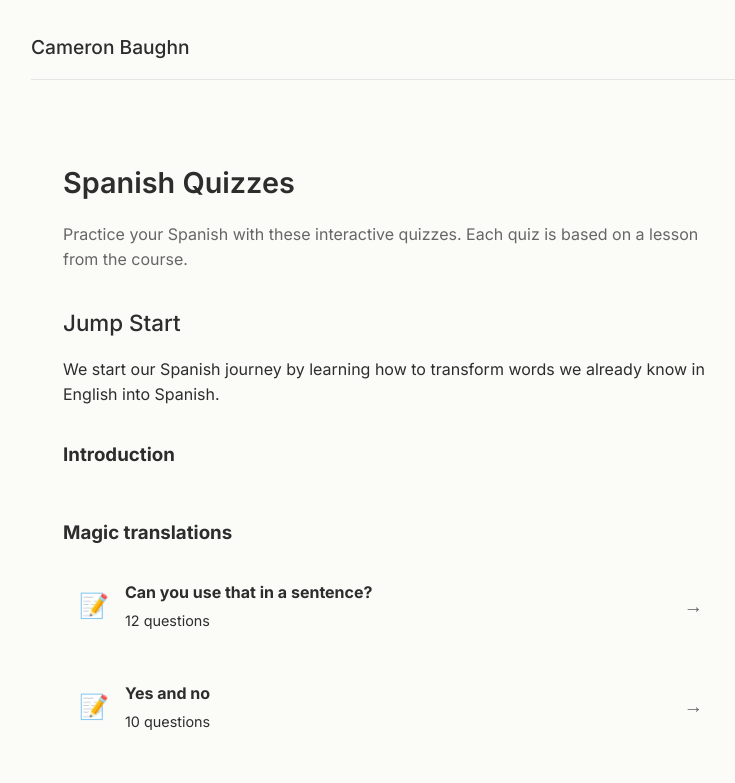
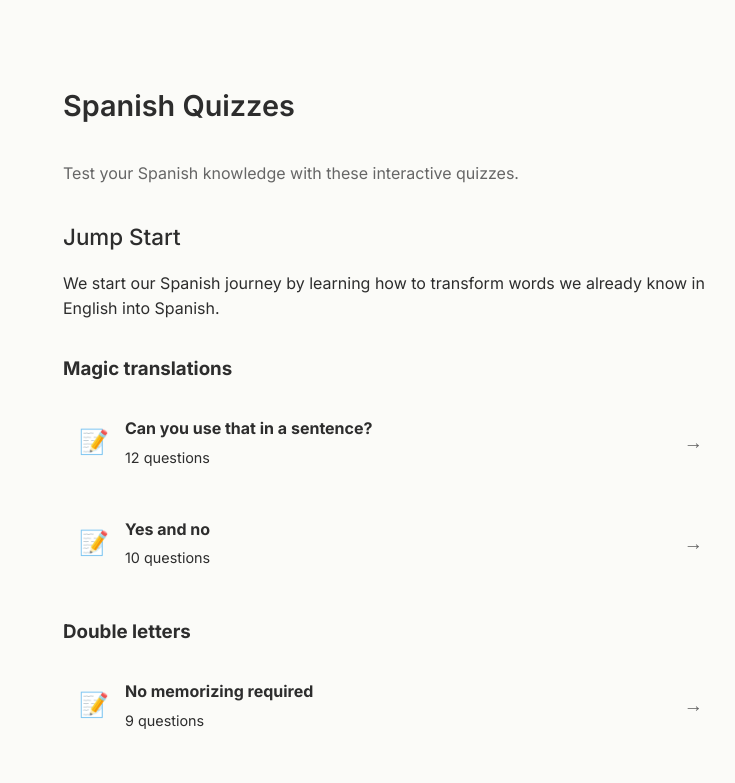
Before and after one commit to cambaughn/cambaughndotcom, a Next.js app: page /forge/quizzes in a window 1280 px wide. Shown: the top 783 px of the page, without its empty margins (249-984 px from the left). Built offline with nearby package versions, Linux system fonts and the light colour scheme.

Commit message:
Conditionally render navbar

```diff
--- /dev/null
+++ b/src/app/forge/quizzes/layout.tsx
@@ -0,0 +1,25 @@
+import type { Metadata } from "next";
+import { Inter } from "next/font/google";
+import "@/app/globals.css";
+
+const inter = Inter({
+  subsets: ["latin"],
+  variable: "--font-inter",
+});
+
+export const metadata: Metadata = {
+  title: "Spanish Quizzes",
+  description: "Interactive Spanish quizzes",
+};
+
+export default function QuizzesLayout({
+  children,
+}: Readonly<{
+  children: React.ReactNode;
+}>) {
+  return (
+    <div className={inter.variable}>
+      {children}
+    </div>
+  );
+}
--- a/src/app/forge/quizzes/page.tsx
+++ b/src/app/forge/quizzes/page.tsx
@@ -64,9 +64,7 @@ export default function QuizzesPage() {
   if (loading) {
     return (
       <div className={styles.page}>
-        <main className={styles.main}>
         <div className={styles.loading}>Loading quizzes...</div>
-        </main>
       </div>
     );
   }
@@ -74,9 +72,7 @@ export default function QuizzesPage() {
   if (error) {
     return (
       <div className={styles.page}>
-        <main className={styles.main}>
         <div className={styles.error}>Error: {error}</div>
-        </main>
       </div>
     );
   }
@@ -85,15 +81,36 @@ export default function QuizzesPage() {
     return null;
   }
 
+  // Filter units and sections to only show those with active quizzes
+  const activeUnits = appData.units
+    .map(unit => ({
+      ...unit,
+      sections: unit.sections
+        .map(section => ({
+          ...section,
+          lessons: section.lessons.filter(lesson => lesson.type === 'drill' && lesson.quiz)
+        }))
+        .filter(section => section.lessons.length > 0)
+    }))
+    .filter(unit => unit.sections.length > 0);
+
+  if (activeUnits.length === 0) {
     return (
       <div className={styles.page}>
-      <main className={styles.main}>
+        <p className={styles.description}>
+          No active quizzes available at the moment.
+        </p>
+      </div>
+    );
+  }
+
+  return (
+    <div className={styles.page}>
       <h1>Spanish Quizzes</h1>
       <p className={styles.description}>
-          Practice your Spanish with these interactive quizzes. Each quiz is based on a lesson from the course.
+        Test your Spanish knowledge with these interactive quizzes.
       </p>
-
-        {appData.units.map((unit) => (
+      {activeUnits.map((unit) => (
         <div key={unit.id} className={styles.unit}>
           <h2>{unit.title}</h2>
           <p>{unit.description}</p>
@@ -103,9 +120,7 @@ export default function QuizzesPage() {
               <h3>{section.title}</h3>
 
               <div className={styles.lessons}>
-                  {section.lessons
-                    .filter(lesson => lesson.type === 'drill')
-                    .map((lesson) => (
+                {section.lessons.map((lesson) => (
                   <Link
                     key={lesson.id}
                     href={`/forge/quizzes/${lesson.id}`}
@@ -126,7 +141,6 @@ export default function QuizzesPage() {
           ))}
         </div>
       ))}
-      </main>
     </div>
   );
 }
--- a/src/app/globals.css
+++ b/src/app/globals.css
@@ -26,7 +26,10 @@ body {
 }
 
 main {
-  flex: 1 0 auto;
+  flex: 1;
+  display: flex;
+  flex-direction: column;
+  width: 100%;
 }
 
 nav {
--- a/src/app/layout.tsx
+++ b/src/app/layout.tsx
@@ -1,8 +1,8 @@
 import type { Metadata } from "next";
 import { Inter } from "next/font/google";
 import "./globals.css";
-import Link from 'next/link';
-import Footer from '@/components/Footer';
+import Navigation from '@/components/Navigation';
+import FooterWrapper from '@/components/FooterWrapper';
 
 const inter = Inter({
   subsets: ["latin"],
@@ -30,15 +30,9 @@ export default function RootLayout({
   return (
     <html lang="en">
       <body className={inter.variable}>
-        <header>
-          <nav>
-            <Link href="/" className="site-title">
-              Cameron Baughn
-            </Link>
-          </nav>
-        </header>
+        <Navigation />
         <main>{children}</main>
-        <Footer />
+        <FooterWrapper />
       </body>
     </html>
   );
--- /dev/null
+++ b/src/components/FooterWrapper.tsx
@@ -0,0 +1,7 @@
+'use client';
+
+import Footer from './Footer';
+
+export default function FooterWrapper() {
+  return <Footer />;
+}
--- /dev/null
+++ b/src/components/Navigation.tsx
@@ -0,0 +1,23 @@
+'use client';
+
+import Link from 'next/link';
+import { usePathname } from 'next/navigation';
+
+export default function Navigation() {
+  const pathname = usePathname();
+  const isQuizPage = pathname?.startsWith('/forge/quizzes');
+
+  if (isQuizPage) {
+    return null;
+  }
+
+  return (
+    <header>
+      <nav>
+        <Link href="/" className="site-title">
+          Cameron Baughn
+        </Link>
+      </nav>
+    </header>
+  );
+}
```
Lines whose indentation alone changed are shown as unchanged.
